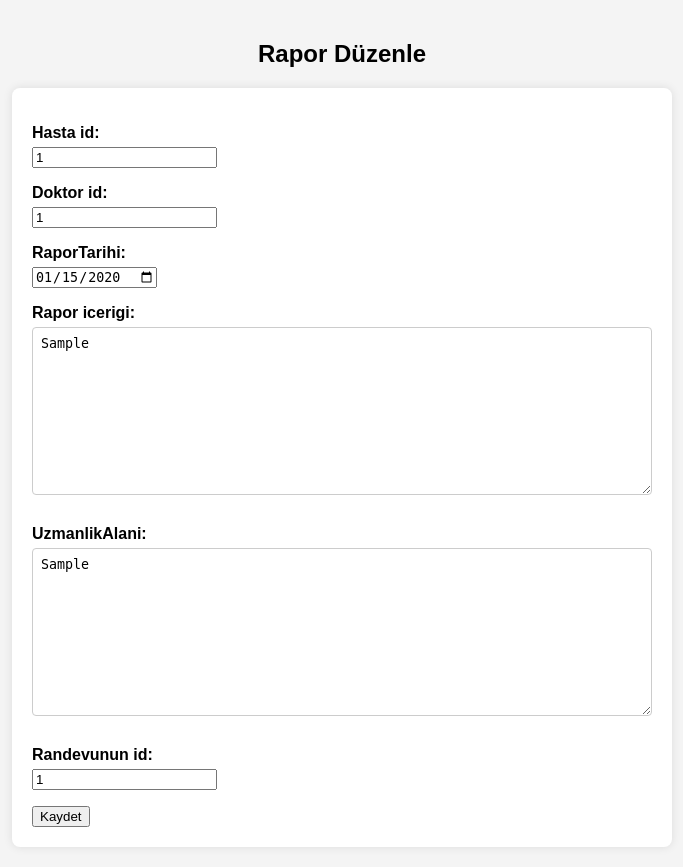
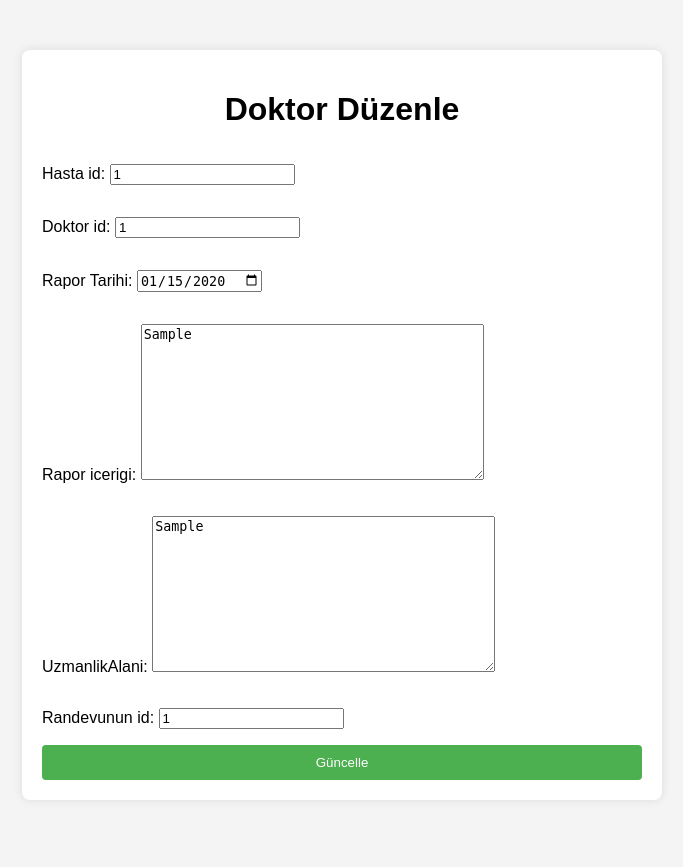
Before and after one commit to AyazAktas/prolab2.3, a Django app: page /rapor_duzenle/1/ in a window 1280 px wide. Shown: the whole page, without its empty margins (298-981 px from the left). After the commit the page ends 780 px from the top, so only its background shows below. Run offline with Django 5.2, Linux system fonts and the light colour scheme; tables that the repository leaves empty hold one stand-in row (values such as "Sample post").

Commit message:
rpaor düzeltme çözüldü.

```diff
--- a/prolab3/HastaneUyg/models.py
+++ b/prolab3/HastaneUyg/models.py
@@ -34,7 +34,7 @@ class Randevu(models.Model):
         db_table = 'randevular'
 class TibbiRaporlar(models.Model):
     idRapor = models.AutoField(primary_key=True)
-    raporTarihi = models.DateField(null=True)
+    raporTarihi = models.DateField("Rapor Tarihi", auto_now_add=False, auto_now=False, blank=True, null=True)
     uzmanlikAlani = models.TextField(null=True)
     hasta_id = models.IntegerField()
     doktor_id = models.IntegerField()
--- a/prolab3/HastaneUyg/templates/rapor_duzenle.html
+++ b/prolab3/HastaneUyg/templates/rapor_duzenle.html
@@ -1,67 +1,73 @@
+<!-- edit_doctor.html -->
+
 <!DOCTYPE html>
 <html lang="en">
 <head>
     <meta charset="UTF-8">
     <meta name="viewport" content="width=device-width, initial-scale=1.0">
-    <title>Rapor Düzenle</title>
+    <title>Doktor Düzenle</title>
     <style>
         body {
             font-family: Arial, sans-serif;
+            margin: 0;
+            padding: 0;
             background-color: #f4f4f4;
-            margin: 0;
-            padding: 20px;
         }
 
-        h2 {
+        .container {
+            max-width: 600px;
+            margin: 50px auto;
+            padding: 20px;
+            background-color: #fff;
+            border-radius: 8px;
+            box-shadow: 0 0 10px rgba(0, 0, 0, 0.1);
+        }
+
+        h1 {
             text-align: center;
             margin-bottom: 20px;
         }
 
         form {
-            width: 50%;
-            margin: 0 auto;
-            background-color: #fff;
-            padding: 20px;
-            border-radius: 8px;
-            box-shadow: 0 0 10px rgba(0, 0, 0, 0.1);
+            display: flex;
+            flex-direction: column;
         }
 
         label {
-            font-weight: bold;
-            display: block;
-            margin-bottom: 5px;
+            margin-bottom: 10px;
         }
 
-        input[type="text"], textarea {
-            width: 100%;
-            padding: 8px;
-            margin-bottom: 10px;
+        input[type="text"],
+        select {
+            padding: 10px;
+            margin-bottom: 20px;
             border: 1px solid #ccc;
             border-radius: 4px;
-            box-sizing: border-box;
         }
 
-        input[type="submit"] {
-            background-color: #007bff;
+        button[type="submit"] {
+            padding: 10px 20px;
+            background-color: #4caf50;
             color: #fff;
             border: none;
             border-radius: 4px;
-            padding: 10px 20px;
             cursor: pointer;
-            font-size: 16px;
+            transition: background-color 0.3s ease;
         }
 
-        input[type="submit"]:hover {
-            background-color: #0056b3;
+        button[type="submit"]:hover {
+            background-color: #45a049;
         }
     </style>
 </head>
 <body>
-    <h2>Rapor Düzenle</h2>
-    <form method="post">
-        {% csrf_token %}
-        {{ form.as_p }}
-        <button type="submit">Kaydet</button>
-    </form>
+    <div class="container">
+        <h1>Doktor Düzenle</h1>
+        <form method="post">
+            {% csrf_token %}
+            {{ form.as_p }}
+            <button type="submit">Güncelle</button>
+        </form>
+    </div>
 </body>
 </html>
--- a/prolab3/HastaneUyg/views.py
+++ b/prolab3/HastaneUyg/views.py
@@ -74,17 +74,6 @@ def admin_page(request):
     username = request.user.username
     return render(request, 'admin_page.html', {'username': username})
 
-
-# views.py
-
-from django.shortcuts import render, get_object_or_404
-from .models import Doctor
-from .forms import DoctorForm
-
-# views.py
-
-from django.shortcuts import render, redirect, get_object_or_404
-from .models import Doctor
 from .forms import DoctorForm
 
 def edit_doctor(request, doctor_id):
@@ -469,16 +458,13 @@ from .forms import RaporForm
 
 
 def rapor_duzenle(request, rapor_id):
-    # Düzenlenecek raporun model örneğini al
     rapor = get_object_or_404(TibbiRaporlar, idRapor=rapor_id)
-    if request.method == 'post':  # Burada 'POST' olarak değiştirildi
-        # Form verilerini ve mevcut rapor verilerini kullanarak form oluştur
+    if request.method == 'POST':
+        print(request.method)
         form = RaporForm(request.POST, instance=rapor)
         if form.is_valid():
-            # Form verilerini kaydet
             form.save()
-            return redirect('rapor_duzenle_doctor')  # Düzenleme işlemi tamamlandıktan sonra yönlendirme yap
+            return redirect('rapor_duzenle_doctor', doktor_id=rapor.doktor_id)  # doktor_id'yi uygun şekilde temin ettiğinizden emin olun
     else:
-        # GET isteği olduğunda, mevcut rapor bilgilerini formda göster
         form = RaporForm(instance=rapor)
-    return render(request, 'rapor_duzenle.html', {'form': form})
+    return render(request, 'rapor_duzenle.html', {'form': form,'rapor':rapor})
```
